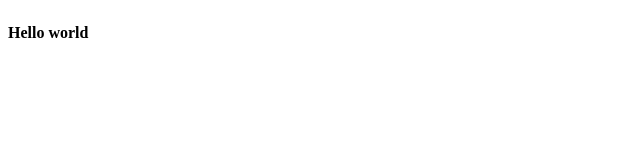
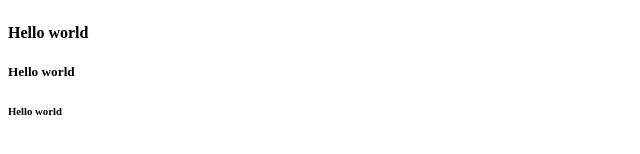
Before and after one commit to pramu-k/git-rebase-practice-app, an Angular app: page / in a window 1280 px wide. Shown: the part 146-300 px from the top of the page, without its empty margins (0-640 px from the left). Built offline with nearby package versions, Linux system fonts and the light colour scheme.

Commit message:
commit 6 on main

```diff
--- a/src/app/app.component.html
+++ b/src/app/app.component.html
@@ -2,3 +2,5 @@
 <h2>Hello world</h2>
 <h3>Hello world</h3>
 <h4>Hello world</h4>
+<h5>Hello world</h5>
+<h6>Hello world</h6>
```
